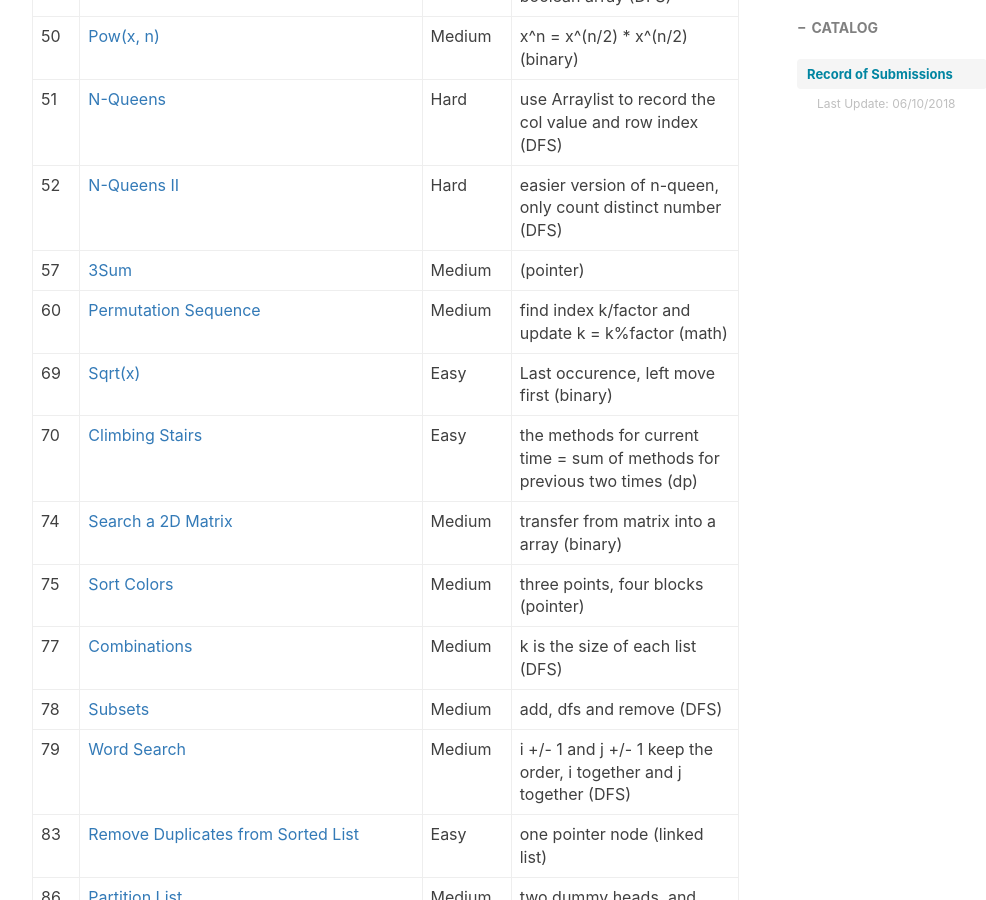
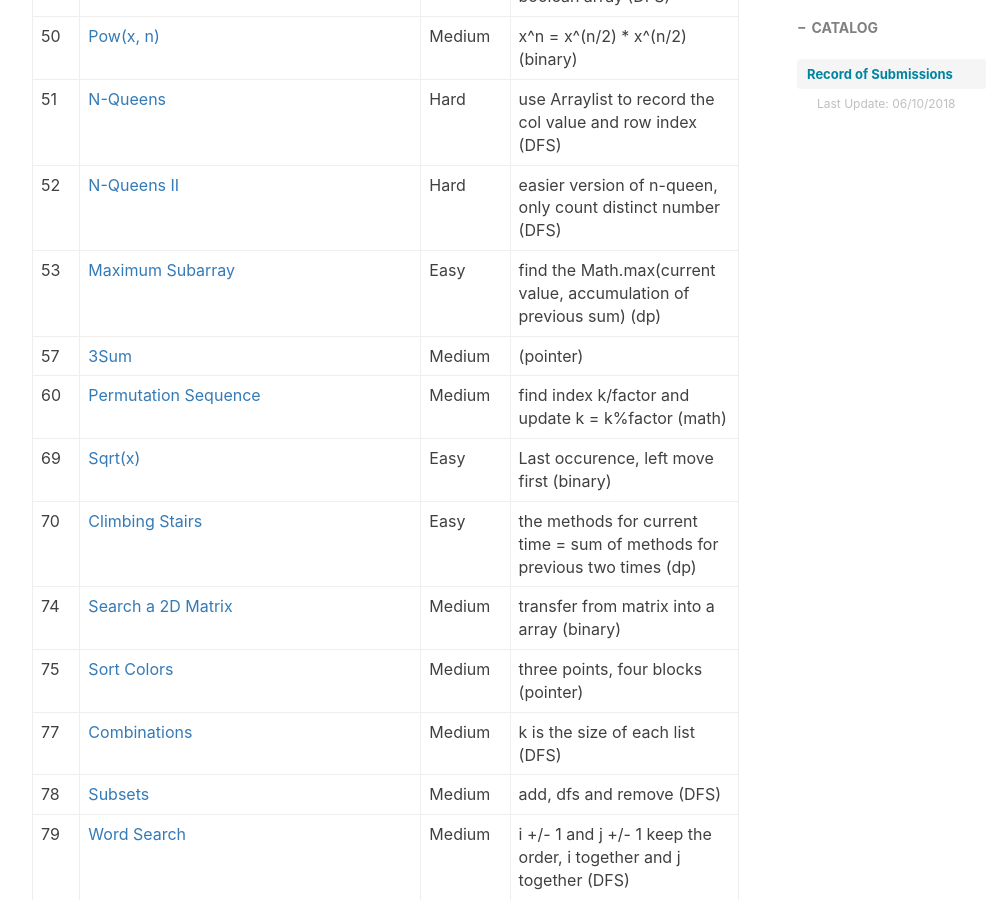
Before and after one commit to ly16/ly16.github.io, a Jekyll site: the page built from _posts/2018-05-18-leetcode-record-round1.md, in a window 1280 px wide and 900 px high, scrolled down 1926 px. Shown: the whole window, without its empty margins (233-1219 px from the left). Built offline with Jekyll 4.4.1, drawn with Linux system fonts in a browser that asks for light colours; nearby versions of some CDN libraries; comment, search, counter and statistics services are not loaded.

Commit message:
Update 2018-05-18-leetcode-record-round1.md

```diff
--- a/_posts/2018-05-18-leetcode-record-round1.md
+++ b/_posts/2018-05-18-leetcode-record-round1.md
@@ -39,6 +39,7 @@ tags:
 |50|[Pow(x, n)](https://github.com/ly16/LC-Practice/blob/master/Pow(x%2C%20n).java)|Medium|x^n = x^(n/2) * x^(n/2) (binary)|
 |51|[N-Queens](https://github.com/ly16/LC-Practice/blob/master/N%20Queens.java)|Hard|use Arraylist to record the col value and row index (DFS)|
 |52|[N-Queens II](https://github.com/ly16/LC-Practice/blob/master/N-Queens%20II.java)|Hard|easier version of n-queen, only count distinct number (DFS)|
+|53|[Maximum Subarray](https://github.com/ly16/LC-Practice/blob/master/Maximum%20Subarray.java)|Easy|find the Math.max(current value, accumulation of previous sum) (dp)|
 |57|[3Sum](https://github.com/ly16/LC-Practice/blob/master/3%20Sum.java)|Medium|(pointer)|
 |60|[Permutation Sequence](https://github.com/ly16/LC-Practice/blob/master/Permutation%20Sequence.java)|Medium|find index k/factor and update k = k%factor (math)|
 |69|[Sqrt(x)](https://github.com/ly16/LC-Practice/blob/master/Sqrt(x).java)|Easy|Last occurence, left move first (binary)|
```
